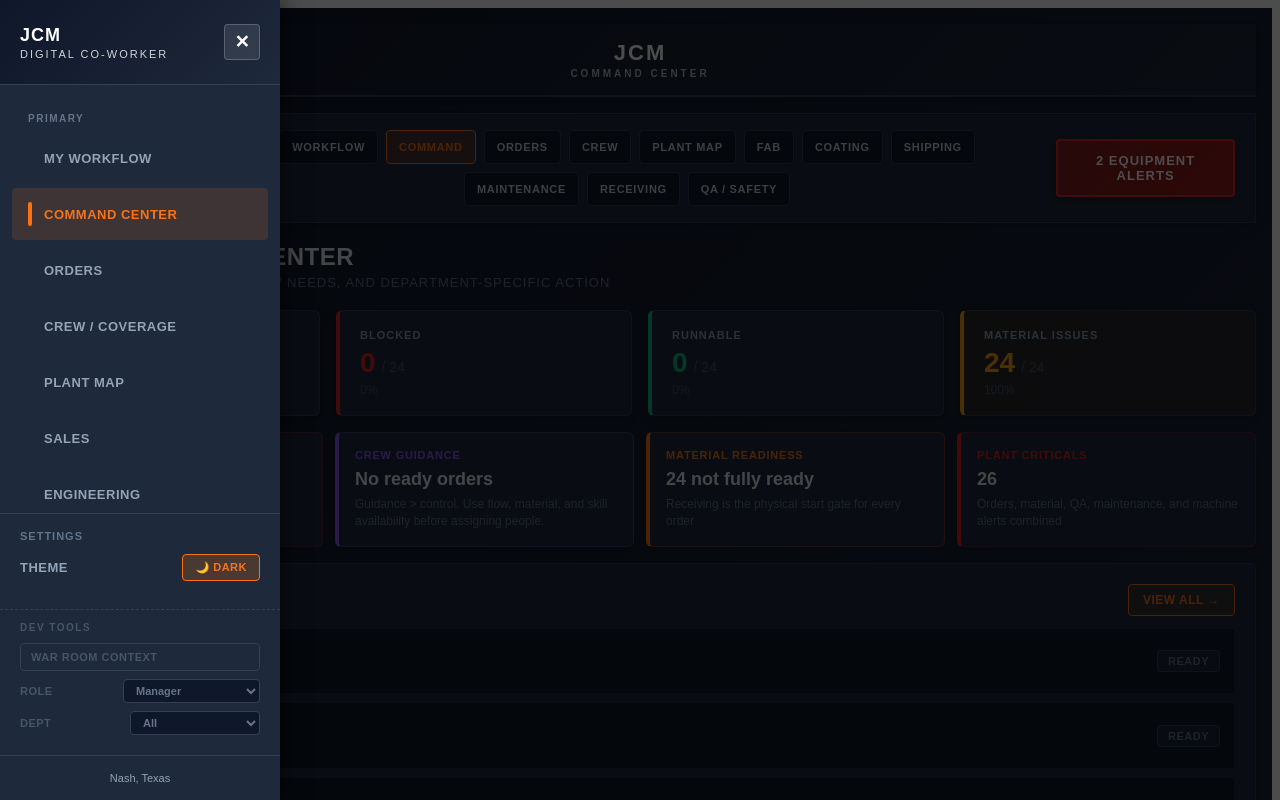
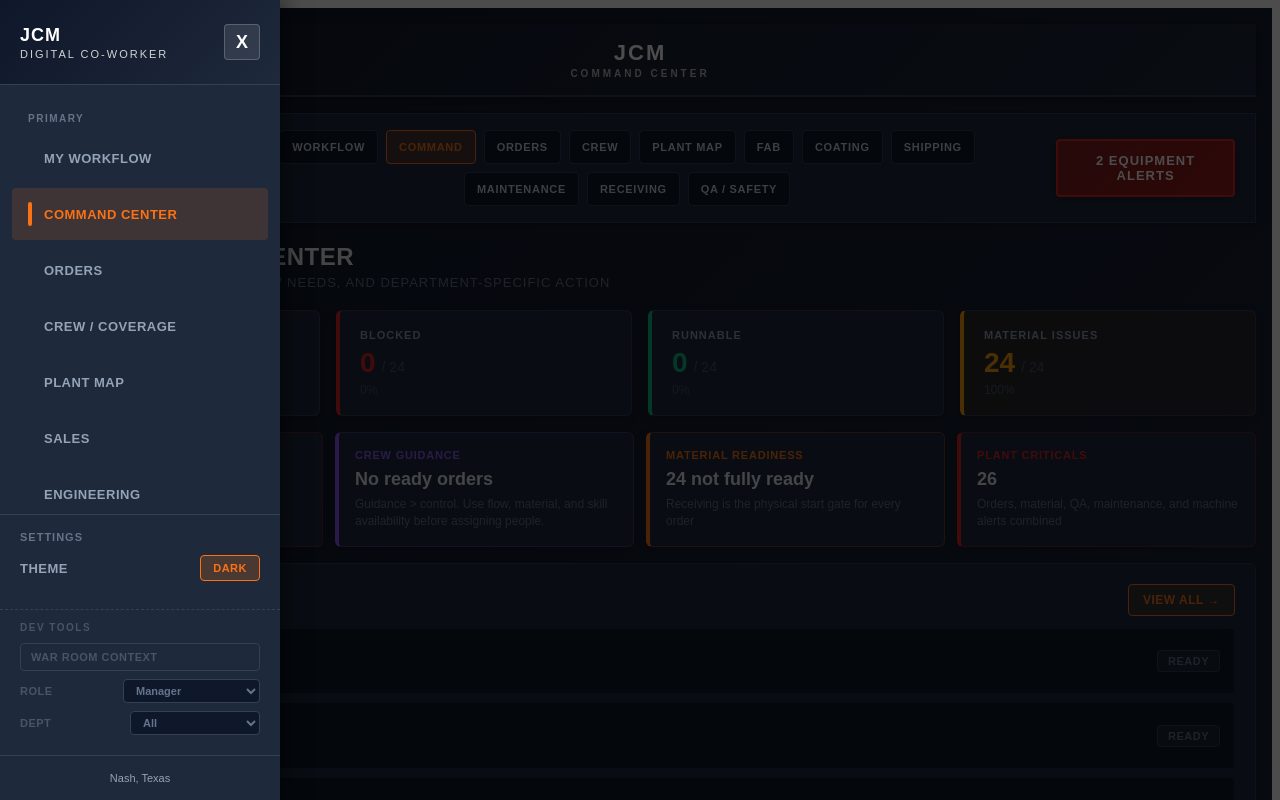
Before and after one commit to jcm-digital-coworker/JCM-Command-Center, a React (Vite) app: page / in a window 1280 px wide. Both pictures are taken after a click on the button "☰ MENU". Shown: the top 800 px of the page. Built offline with nearby package versions, Linux system fonts and the light colour scheme.

Commit message:
Rename drawer equipment labels

```diff
--- a/src/components/shell/AppDrawer.tsx
+++ b/src/components/shell/AppDrawer.tsx
@@ -48,8 +48,8 @@ export default function AppDrawer({
     { id: 'maintenance', label: 'MAINTENANCE' },
     { id: 'receiving', label: 'RECEIVING' },
     { id: 'risk', label: 'QA / SAFETY' },
-    { id: 'machines', label: 'MACHINES' },
-    { id: 'alerts', label: 'MACHINE ALERTS' },
+    { id: 'machines', label: 'EQUIPMENT' },
+    { id: 'alerts', label: 'EQUIPMENT ALERTS' },
     { id: 'simulation', label: 'SIMULATION' },
     { id: 'documents', label: 'DOCUMENTS' },
   ];
@@ -89,7 +89,7 @@ export default function AppDrawer({
             </div>
           </div>
           <button onClick={onClose} style={closeButtonStyle}>
-            ✕
+            X
           </button>
         </div>
 
@@ -154,7 +154,7 @@ export default function AppDrawer({
               THEME
             </span>
             <button onClick={onToggleTheme} style={themeToggleStyle}>
-              {theme === 'dark' ? '🌙 DARK' : '☀️ LIGHT'}
+              {theme === 'dark' ? 'DARK' : 'LIGHT'}
             </button>
           </div>
         </div>
```
